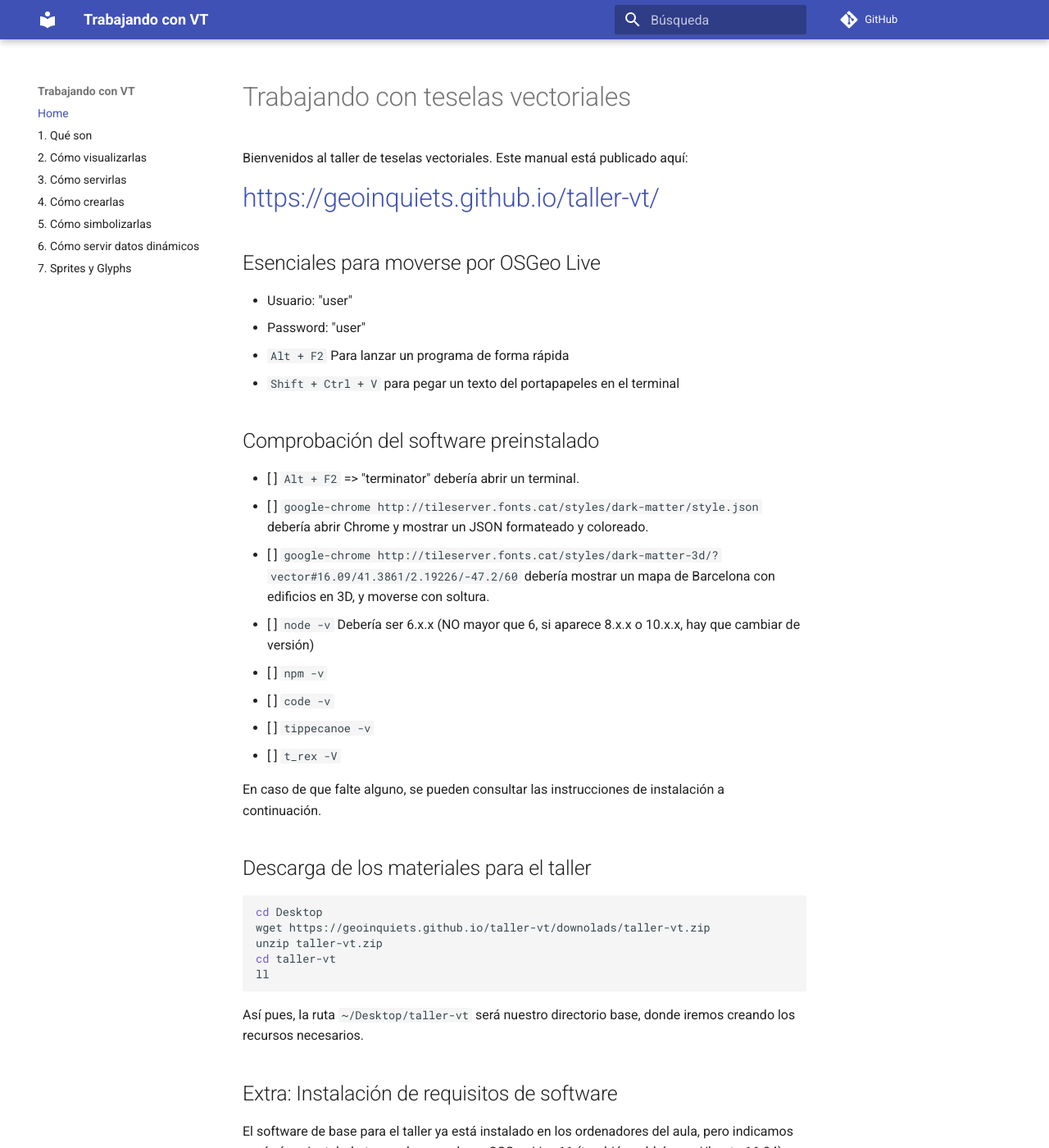
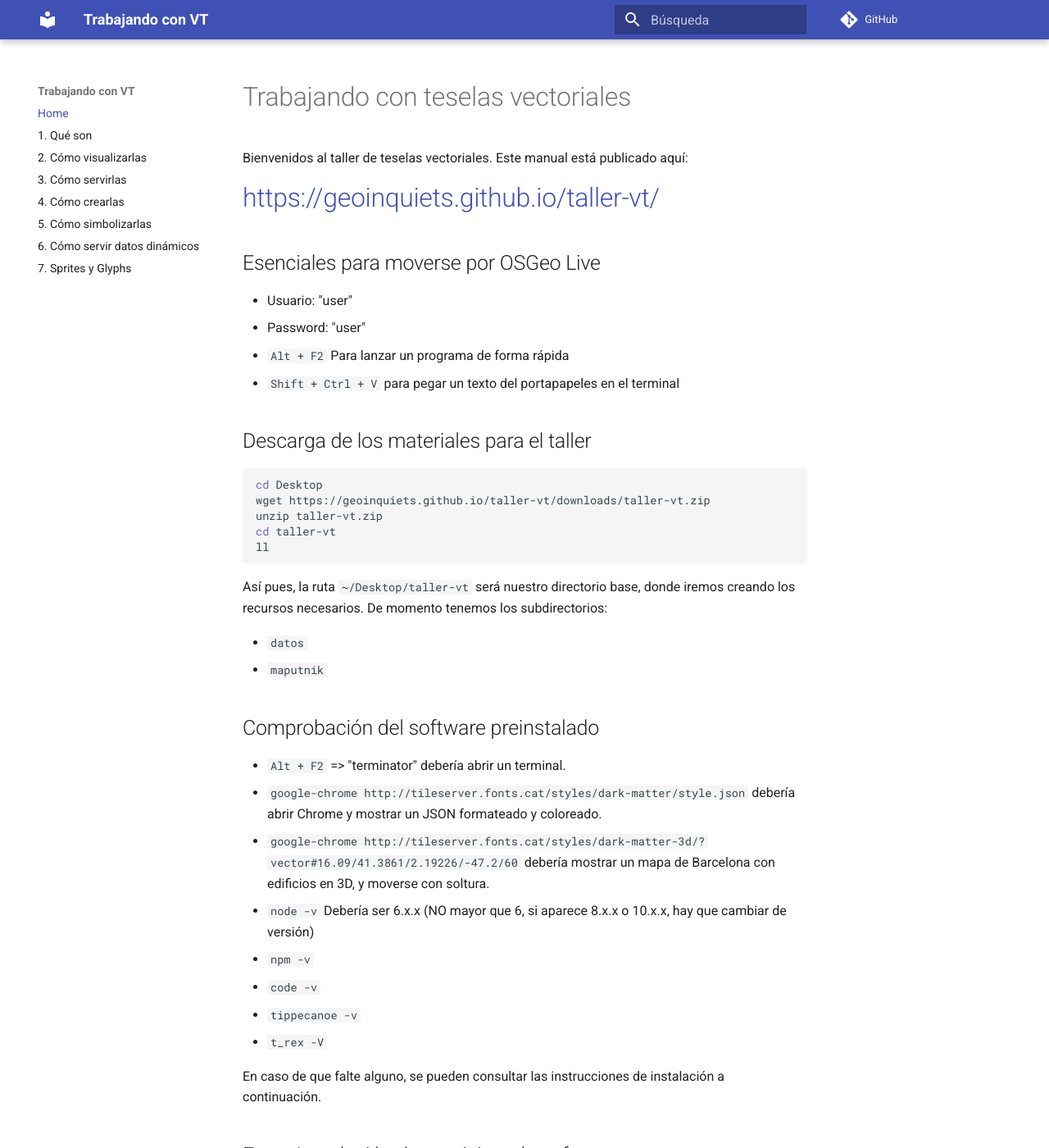
Before and after one commit to geoinquiets/taller-vt, an MkDocs documentation site: the page built from docs/index.md, in a window 1280 px wide and 1400 px high. Shown: the whole window at 82% size. Built offline with MkDocs 1.6.1 and Material for MkDocs 9.7.7, drawn with Linux system fonts in a browser that asks for light colours; comment, search, counter and statistics services are not loaded; old or Windows-style settings are respelled for this version of MkDocs.

Commit message:
Retoques intro

````diff
--- a/docs/index.md
+++ b/docs/index.md
@@ -3,6 +3,7 @@
 Bienvenidos al taller de teselas vectoriales. Este manual está publicado aquí:
 
 # https://geoinquiets.github.io/taller-vt/
+
 
 ## Esenciales para moverse por OSGeo Live
 
@@ -11,30 +12,36 @@ Bienvenidos al taller de teselas vectoriales. Este manual está publicado aquí:
 * `Alt + F2` Para lanzar un programa de forma rápida
 * `Shift + Ctrl + V` para pegar un texto del portapapeles en el terminal
 
-## Comprobación del software preinstalado
-
-* [ ] `Alt + F2` => "terminator" debería abrir un terminal.
-* [ ] `google-chrome http://tileserver.fonts.cat/styles/dark-matter/style.json` debería abrir Chrome y mostrar un JSON formateado y coloreado.
-* [ ] `google-chrome http://tileserver.fonts.cat/styles/dark-matter-3d/?vector#16.09/41.3861/2.19226/-47.2/60` debería mostrar un mapa de Barcelona con edificios en 3D, y moverse con soltura.
-* [ ] `node -v` Debería ser 6.x.x (NO mayor que 6, si aparece 8.x.x o 10.x.x, hay que cambiar de versión)
-* [ ] `npm -v`
-* [ ] `code -v`
-* [ ] `tippecanoe -v`
-* [ ] `t_rex -V`
-
-En caso de que falte alguno, se pueden consultar las instrucciones de instalación a continuación.
 
 ## Descarga de los materiales para el taller
 
 ```bash
 cd Desktop
-wget https://geoinquiets.github.io/taller-vt/downolads/taller-vt.zip
+wget https://geoinquiets.github.io/taller-vt/downloads/taller-vt.zip
 unzip taller-vt.zip
 cd taller-vt
 ll
 ```
 
 Así pues, la ruta `~/Desktop/taller-vt` será nuestro directorio base, donde iremos creando los recursos necesarios.
+De momento tenemos los subdirectorios:
+
+* `datos`
+* `maputnik`
+
+
+## Comprobación del software preinstalado
+
+* `Alt + F2` => "terminator" debería abrir un terminal.
+* `google-chrome http://tileserver.fonts.cat/styles/dark-matter/style.json` debería abrir Chrome y mostrar un JSON formateado y coloreado.
+* `google-chrome http://tileserver.fonts.cat/styles/dark-matter-3d/?vector#16.09/41.3861/2.19226/-47.2/60` debería mostrar un mapa de Barcelona con edificios en 3D, y moverse con soltura.
+* `node -v` Debería ser 6.x.x (NO mayor que 6, si aparece 8.x.x o 10.x.x, hay que cambiar de versión)
+* `npm -v`
+* `code -v`
+* `tippecanoe -v`
+* `t_rex -V`
+
+En caso de que falte alguno, se pueden consultar las instrucciones de instalación a continuación.
 
 
 ## Extra: Instalación de requisitos de software
````
